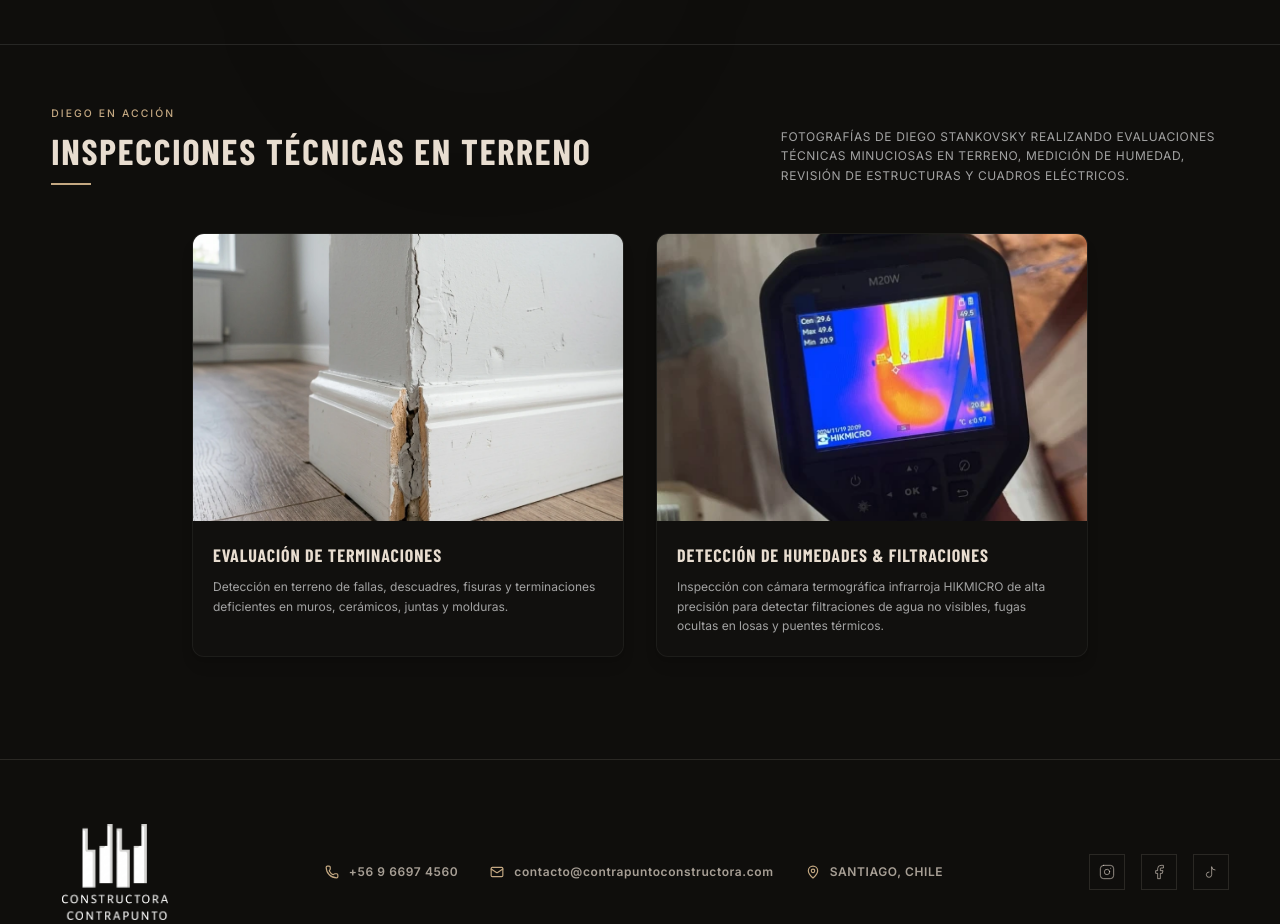
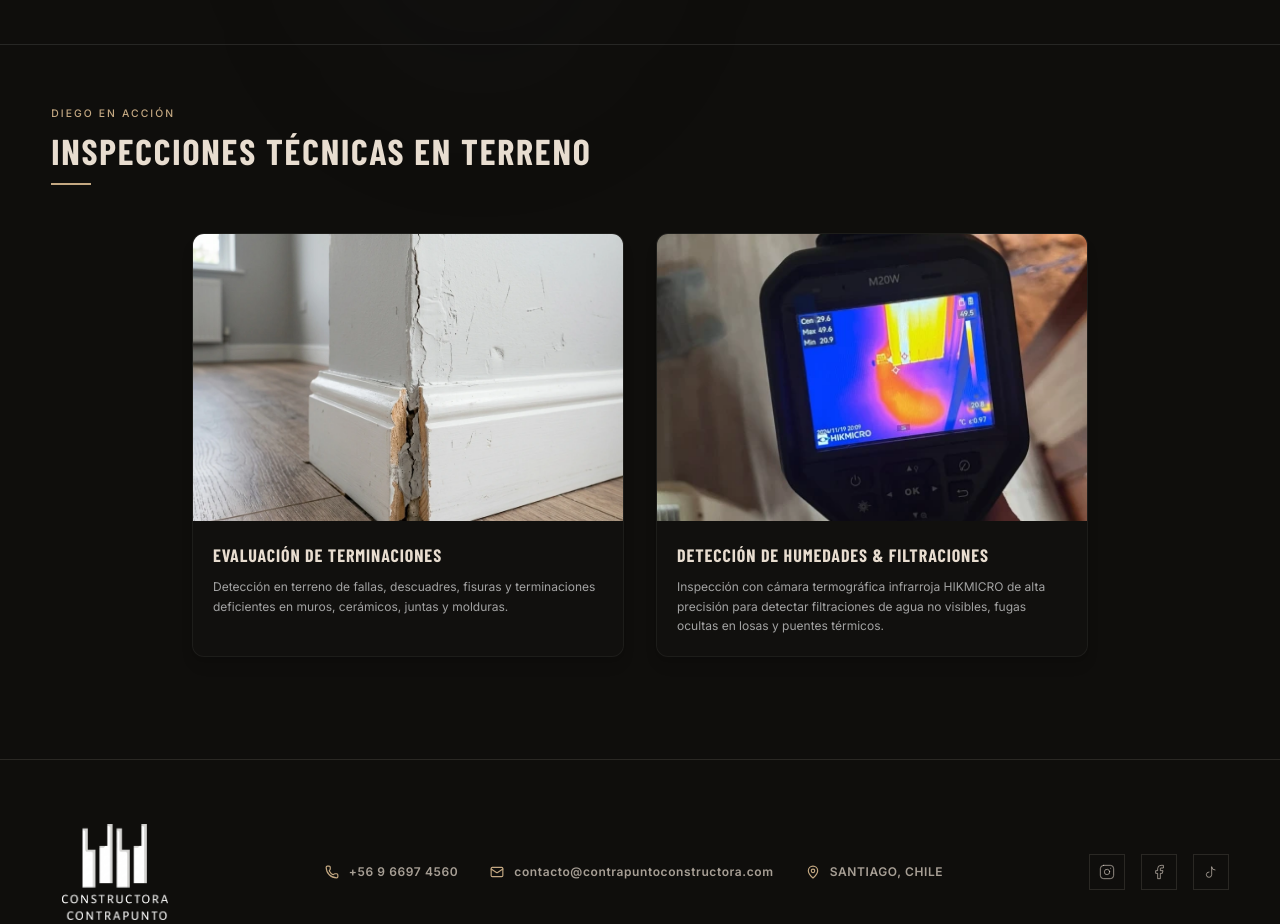
Before and after one commit to fernandomtorrest-maker/CONTRAPUNTO, a Next.js app in the folder contrapunto-web/: page /inspeccion-tecnica in a window 1280 px wide. Shown: the part 1960-2884 px from the top of the page. Built offline with nearby package versions, Linux system fonts and the light colour scheme; a web font is replaced by a local one.

Commit message:
feat: reemplaza imagen de fondo de recuadro por foto lejana de Diego inspeccionando casa nueva y elimina parrafo descriptivo de galeria

```diff
--- a/contrapunto-web/components/sections/InspeccionTecnicaSection.tsx
+++ b/contrapunto-web/components/sections/InspeccionTecnicaSection.tsx
@@ -258,9 +258,6 @@ export const InspeccionTecnicaSection = () => {
             </h3>
             <span className="accent-line !bg-sand" />
           </div>
-          <p className="text-xs text-neutral-400 max-w-md font-light leading-relaxed uppercase tracking-wider">
-            Fotografías de Diego Stankovsky realizando evaluaciones técnicas minuciosas en terreno, medición de humedad, revisión de estructuras y cuadros eléctricos.
-          </p>
         </div>
 
         {/* GRID DE GALERÍA DIEGO EN ACCIÓN */}
```
Also changed, not shown: contrapunto-web/public/images/inspeccion/banner_inspeccion_hero.jpg.
